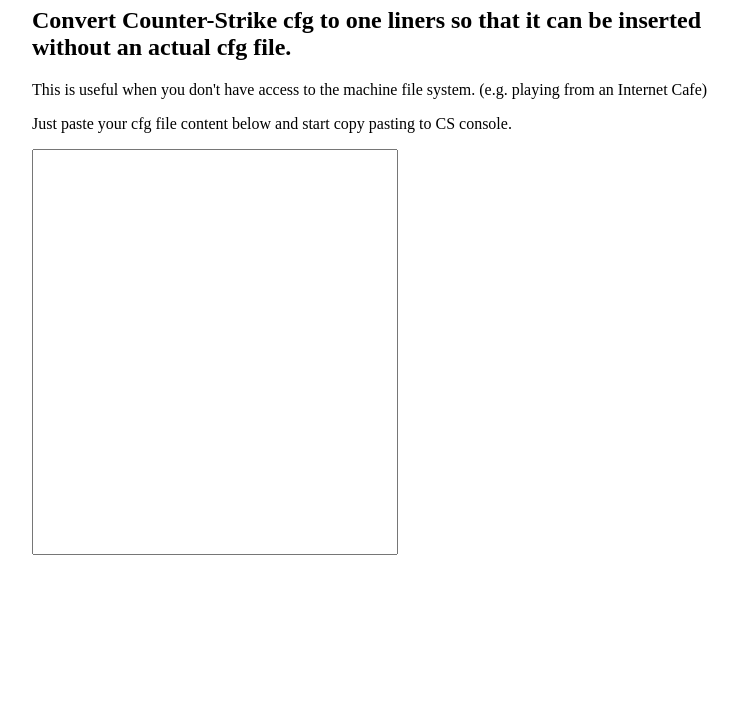
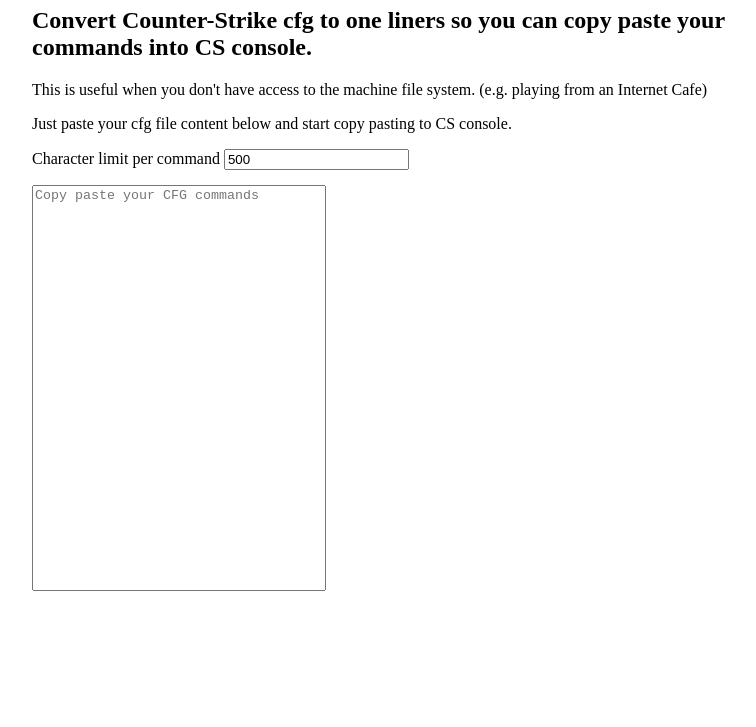
Before and after one commit to maxgomes92/cs-cfg-to-one-liners, a plain HTML site: page index.html in a window 1280 px wide. Shown: the part 73-800 px from the top of the page, without its empty margins (248-1004 px from the left). Drawn offline with nearby package versions, Linux system fonts and the light colour scheme.

Commit message:
feat: add char limit

```diff
--- a/index.html
+++ b/index.html
@@ -23,11 +23,10 @@
   </head>
   <body>
     <main style="max-width: 720px; margin: auto">
-      <h1 style="text-align: center">CS cfg Converter</h1>
+      <h1 style="text-align: center">CS cfg to One Liners</h1>
 
       <h2>
-        Convert Counter-Strike cfg to one liners so that it can be inserted
-        without an actual cfg file.
+        Convert Counter-Strike cfg to one liners so you can copy paste your commands into CS console.
       </h2>
       <p>
         This is useful when you don't have access to the machine file system.
@@ -38,16 +37,22 @@
         console.
       </p>
 
+      <div style="margin-bottom: 15px;">
+        <label for="char-limit">Character limit per command</label>
+        <input type="number" id="char-limit" onchange="convertToOneLiners()" placeholder="Minimum 50" min="50">
+      </div>
+
       <section style="display: flex">
-        <section style="flex: 1">
+        <section style="flex: 0.8; min-width: 0;">
           <textarea
             id="cs-cfg"
+            placeholder="Copy paste your CFG commands"
             style="width: 100%; height: 400px; resize: none"
             onchange="convertToOneLiners()"
           ></textarea>
         </section>
 
-        <section style="flex: 1">
+        <section style="flex: 1.2; min-width: 0;">
           <ul id="command-list">
             <!-- Command list will go here -->
           </ul>
--- a/index.js
+++ b/index.js
@@ -1,33 +1,13 @@
-const COMMANDS_PER_BLOCK = 10
+const CS_CONSOLE_CHARACTER_LIMIT = 500
+
+document.getElementById("char-limit").value = CS_CONSOLE_CHARACTER_LIMIT
 
 function copyToClipboard (text) {
   navigator.clipboard.writeText(text)
 }
 
-function convertToOneLiners () {
-  const cfg = document.getElementById('cs-cfg').value
-
-  const cfgLines = cfg
-    .replace(/\/\/.*/g, '') // remove comments
-    .split('\n')
-    .filter(line => line) // remove empty lines
-    .map(line => line.trim()) // remove spaces
-
+function renderCodeBlock (line) {
   const commandList = document.getElementById("command-list")
-  commandList.innerHtml = ""
-
-  for (let i = 0; i < cfgLines.length / COMMANDS_PER_BLOCK; i++) {
-    let line = ""
-
-    for (let j = 0; j < COMMANDS_PER_BLOCK; j++) {
-      const index = i * COMMANDS_PER_BLOCK + j
-
-      if (!cfgLines[index]) {
-        break
-      }
-
-      line += cfgLines[index] + "; "
-    }
 
   const commandBlock = document.createElement('li')
   commandBlock.classList.add('command-block')
@@ -53,4 +33,36 @@ function convertToOneLiners () {
 
   commandList.appendChild(commandBlock)
 }
+
+function convertToOneLiners () {
+  const cfg = document.getElementById('cs-cfg').value
+
+  // Remove old code blocks
+  const commandList = document.getElementById("command-list")
+  commandList.innerHTML = ""
+
+  if (!cfg) {
+    return
   }
+
+  const cfgLines = cfg
+    .replace(/\/\/.*/g, '') // remove comments
+    .split('\n')
+    .filter(line => line) // remove empty lines
+    .map(line => line.trim()) // remove spaces
+
+  const charLimit = document.getElementById("char-limit").value
+
+  let line = ""
+  for (let i = 0; i < cfgLines.length + 1; i++) {
+    if (!cfgLines[i] || (line + cfgLines[i] + "; ").length > charLimit) {
+      renderCodeBlock(line)
+
+      if (cfgLines[i]) {
+        line = cfgLines[i] + "; "
+      }
+    } else {
+      line += cfgLines[i] + "; "
+    }
+  }
+}
```
Also changed, not shown: 1 other file. Lines whose indentation alone changed are shown as unchanged.
